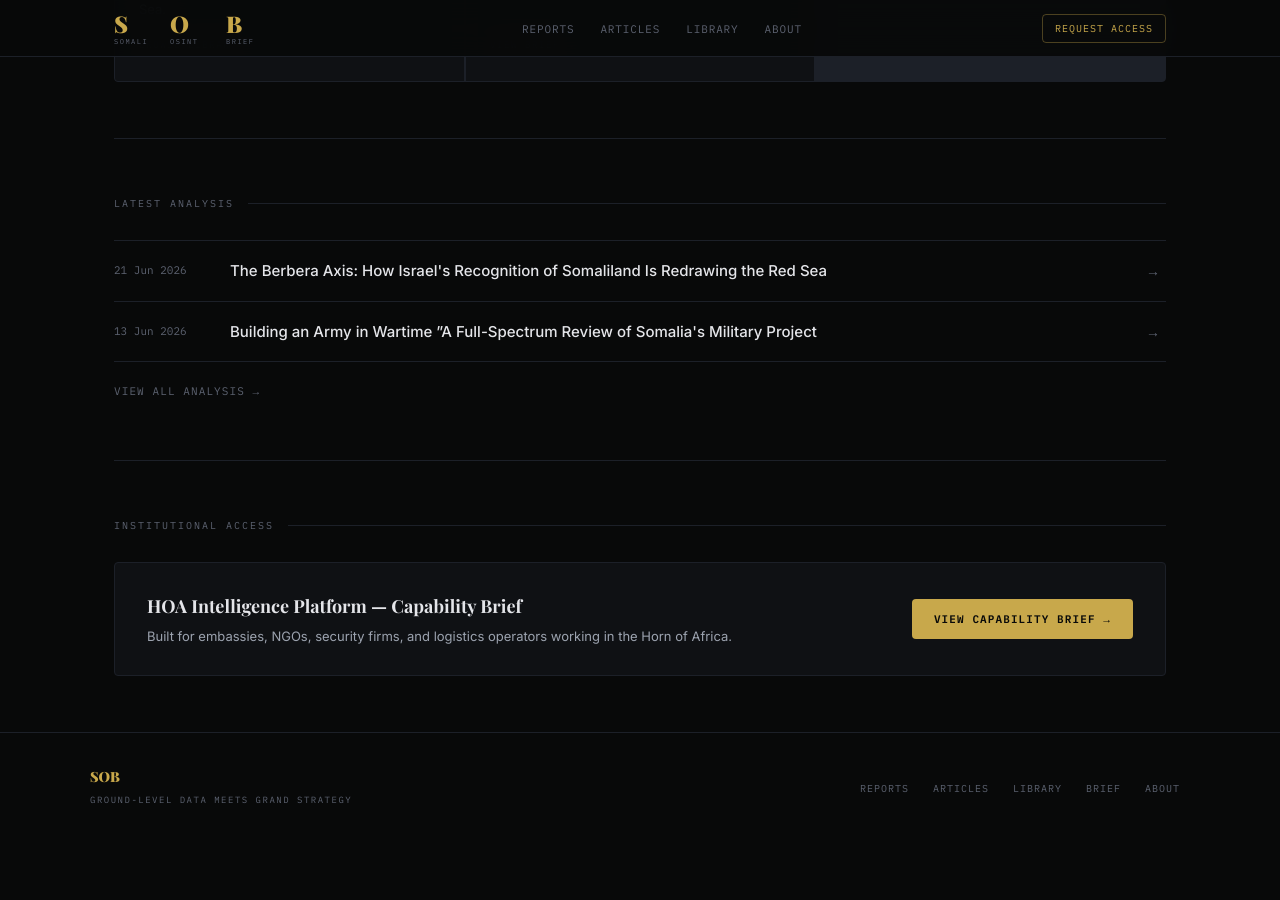
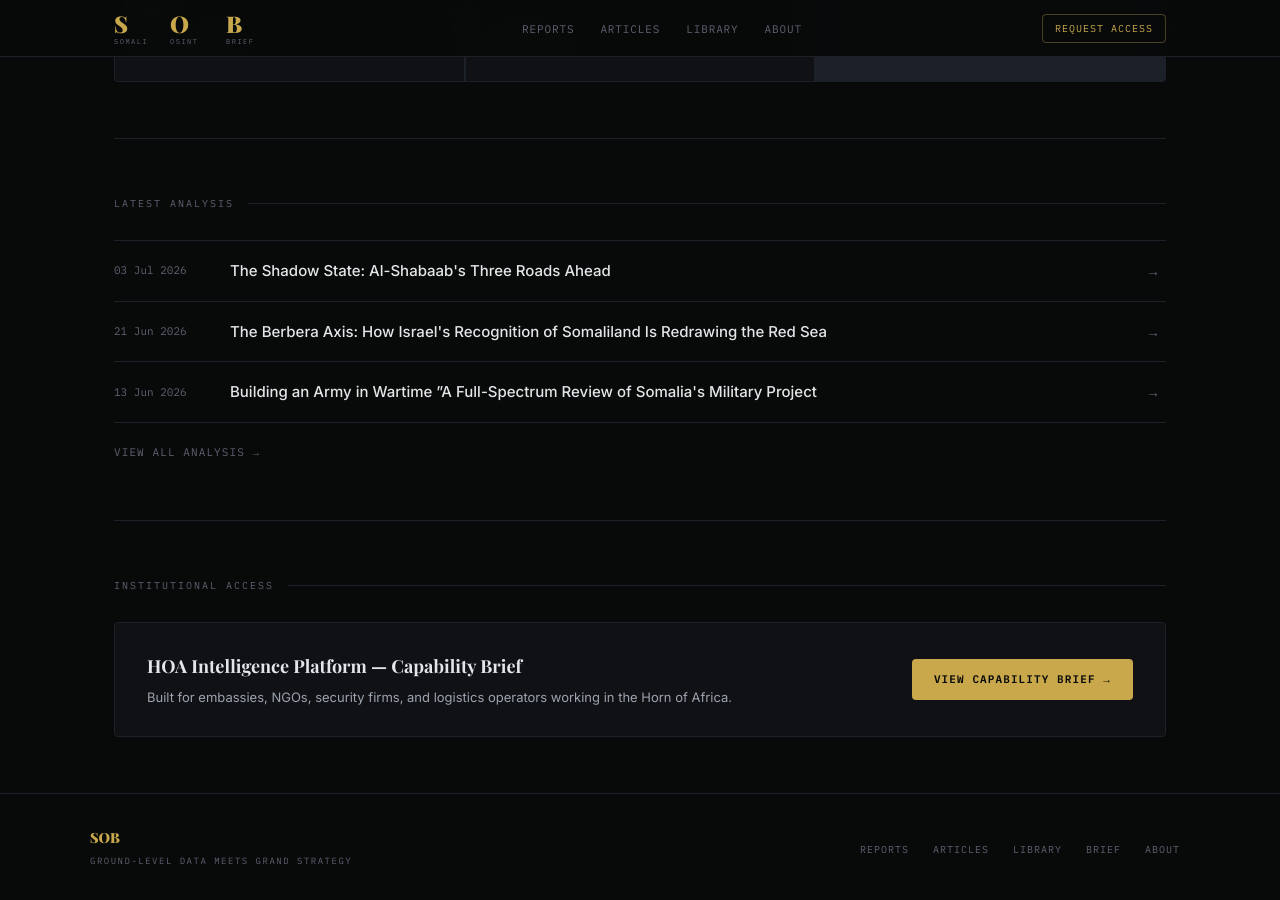
Before and after one commit to abdigh26/abdigh26.github.io, a Jekyll site: the page built from index.html, in a window 1280 px wide and 900 px high, scrolled down 937 px. Built offline with Jekyll 4.4.1, drawn with Linux system fonts in a browser that asks for light colours; some web fonts are replaced; before the commit the page ends 1776 px from its top, so only the background shows below that.

Commit message:
Update articles.yml

```diff
--- a/_data/articles.yml
+++ b/_data/articles.yml
@@ -1,3 +1,6 @@
+- date: 2026-07-03
+  title: "The Shadow State: Al-Shabaab's Three Roads Ahead"
+  url: /articles/al-shabaab_shadow_state.html
 - date: 2026-06-21
   title: "The Berbera Axis: How Israel's Recognition of Somaliland Is Redrawing the Red Sea"
   url: /articles/berbera-axis.html
```
